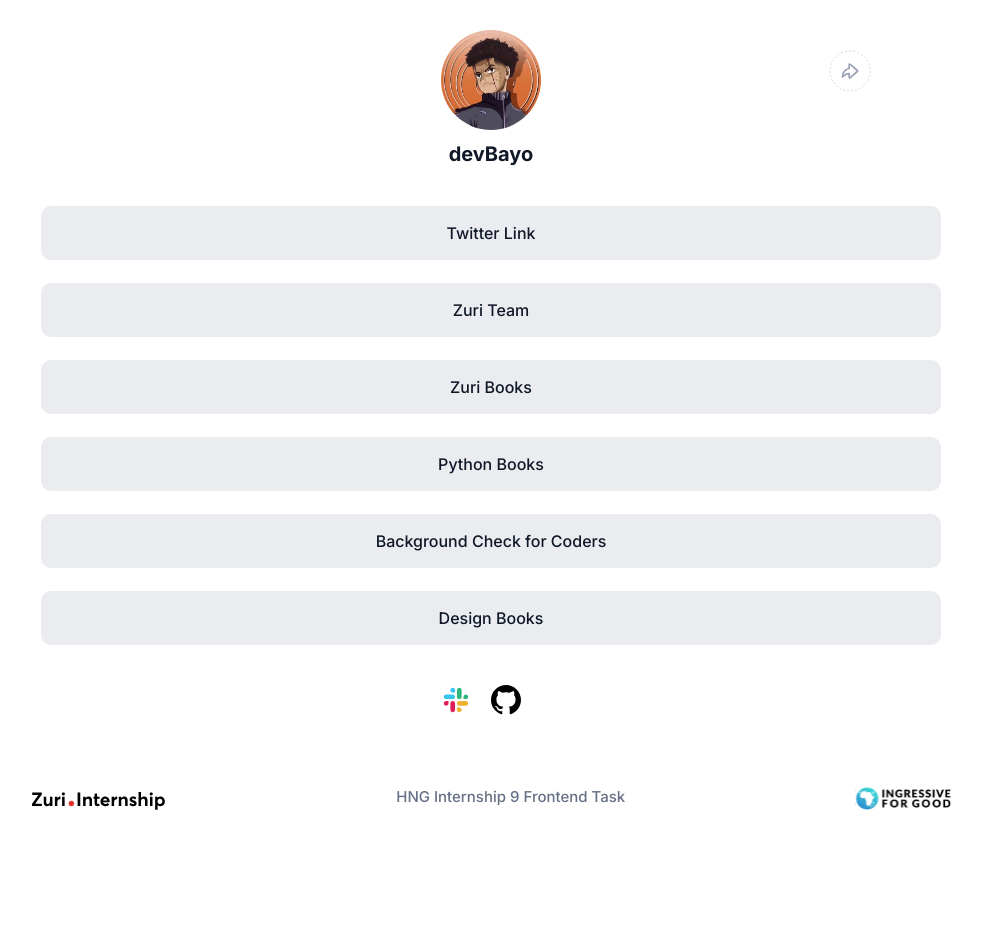
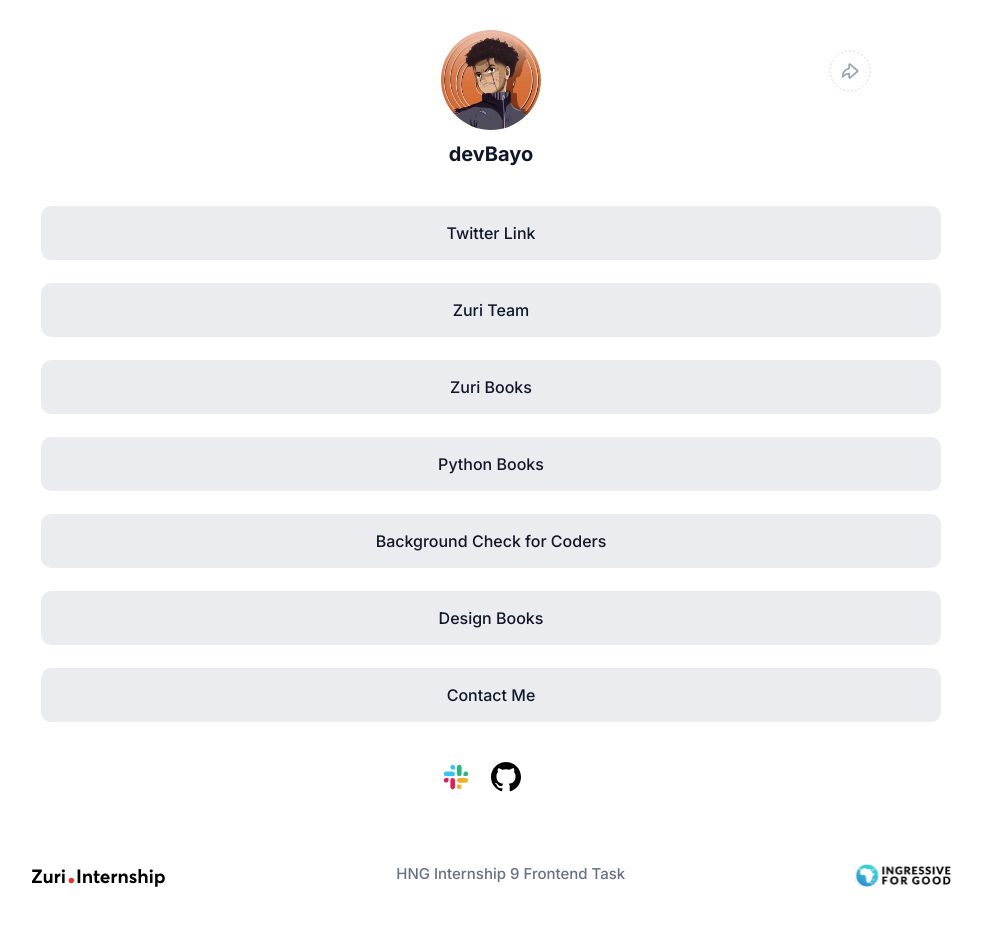
Before and after one commit to devBayo/HNG-LinkTree, a React (Create React App) app: page / in a window 1280 px wide. Shown: the top 926 px of the page, without its empty margins (149-1131 px from the left). Before the commit the page ends 855 px from the top, so only its background shows below. Built offline with nearby package versions, Linux system fonts and the light colour scheme.

Commit message:
feat: added contact link

```diff
--- a/src/components/Links/Links.jsx
+++ b/src/components/Links/Links.jsx
@@ -5,7 +5,7 @@ const LinkItem = props => {
     <a
       title={props.title}
       href={props.href}
-      target="blank"
+      target={props.target || 'blank'}
       className={styles.link}
       id={props.id}
     >
@@ -54,6 +54,13 @@ const Links = ({ username }) => {
       content: 'Design Books',
       title: 'Check out the free design book offered by Zuri',
     },
+    {
+      id: 'contact',
+      href: '/contact',
+      content: 'Contact Me',
+      title: 'You can reach out to me or make an enqiury over here.',
+      target: '_self',
+    },
   ];
 
   return (
@@ -64,6 +71,7 @@ const Links = ({ username }) => {
           href={link.href}
           id={link.id}
           title={link.title}
+          target={link.target}
         >
           {link.content}
         </LinkItem>
```
